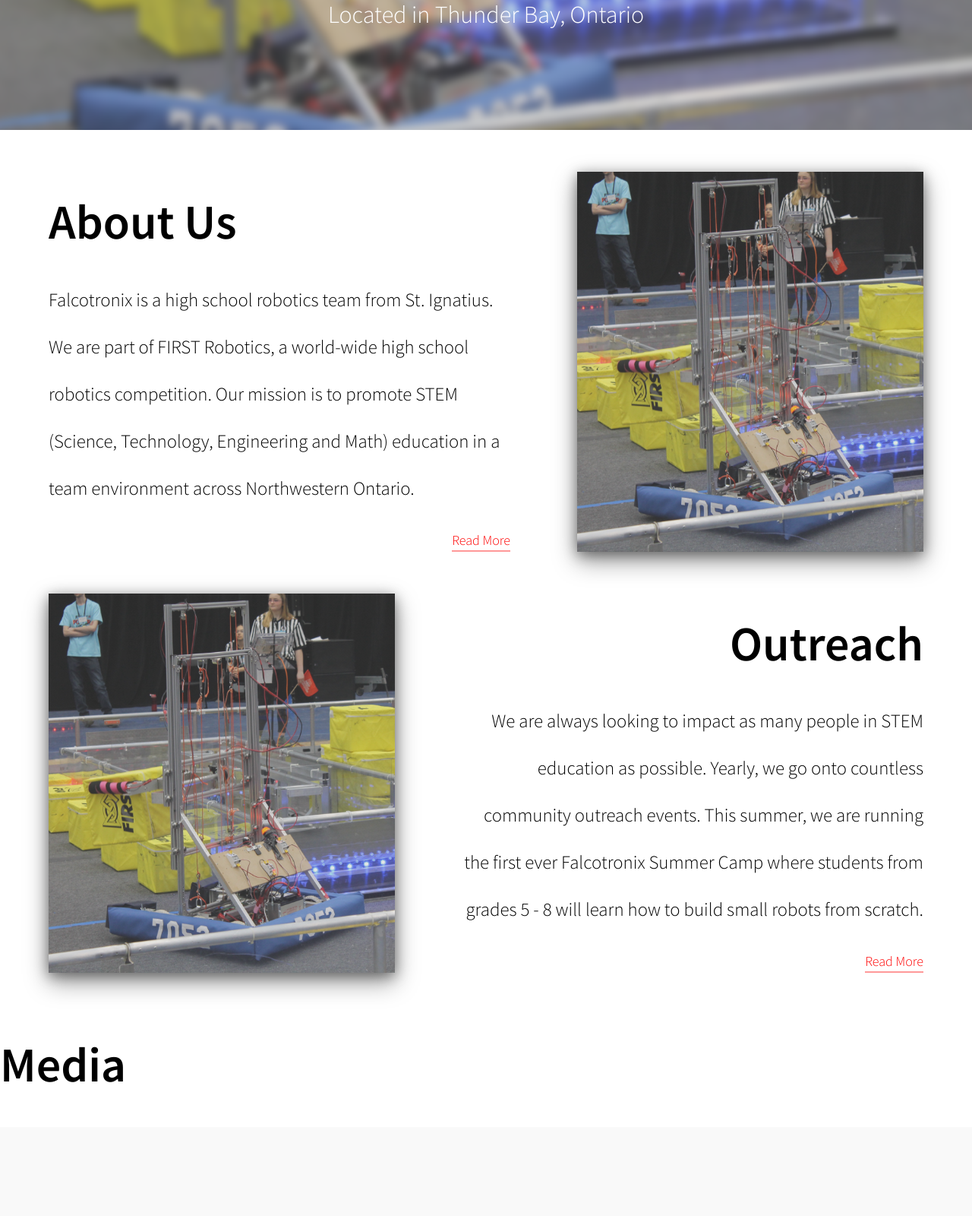
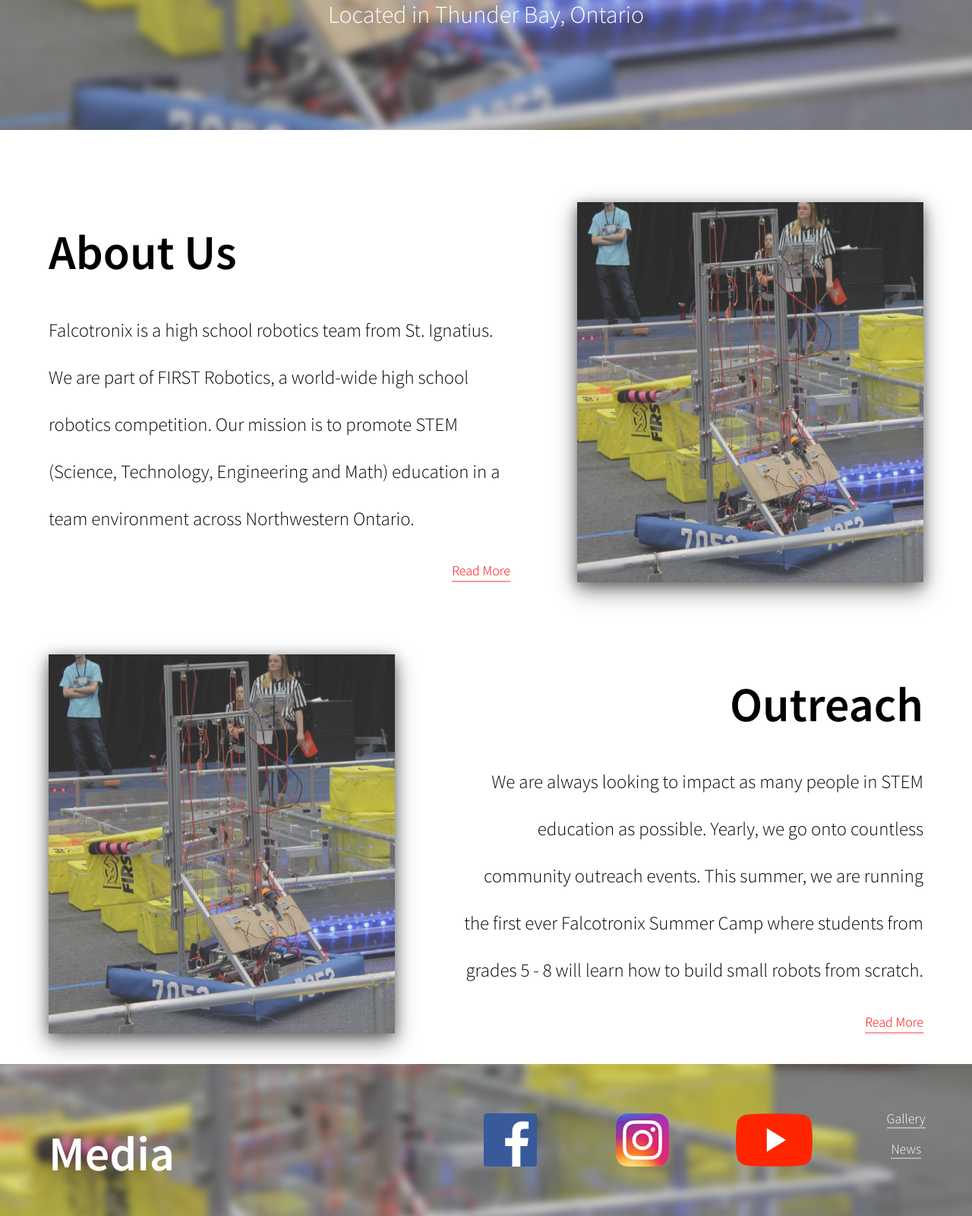
Before and after one commit to Team7052/Team-Website, a PHP site: page / in a window 1280 px wide. Shown: the part 629-2229 px from the top of the page at 76% size. Before the commit the page ends 2053 px from the top, so only its background shows below. Run offline with PHP 8.4, Linux system fonts and the light colour scheme.

Commit message:
Finished media section on home page

```diff
--- a/homeStyle.css
+++ b/homeStyle.css
@@ -13,7 +13,6 @@ body {
 
 .home-page {
   display: grid;
-
   grid-template-columns: 100vw;
   grid-auto-rows: auto;
   grid-auto-flow: row;
@@ -60,6 +59,10 @@ body {
   /* Can change blur amount when working with different images */
   filter: blur(5px);
   transform: scale(1.1);
+}
+
+.home-subsection {
+  margin-top: 5vh;
 }
 
 #home-main-title {
@@ -189,3 +192,93 @@ body {
 
   box-shadow: 0 4px 16px 0 rgba(0, 0, 0, 0.4), 0 12px 30px 0 rgba(0, 0, 0, 0.4);
 }
+
+/* Home Media section */
+#home-media-section {
+  position: relative;
+  overflow: hidden;
+  display: flex;
+}
+
+#home-media-background-image {
+  /* Set the background image with a 40% opacity gray overlay */
+  /* Change the gray value and opacity depending on background image and visibilty of text */
+  background-image: linear-gradient(rgba(152,152,152, 0.25), rgba(152,152,152, 0.25)), url("public/images/main-image.jpg");
+  /* Only 1 copy of the background is used (don't tile) */
+  background-repeat: no-repeat;
+  /* Cover whole entire div */
+  background-size: cover;
+  /* Center the image in the div */
+  background-position: center;
+  display: absolute;
+  left: 0;
+  top: 0;
+  width: 100%;
+  height: 25vh;
+  transform: scale(1.1);
+
+  filter: blur(5px);
+}
+
+
+#home-media-section>#home-media-row {
+  display: grid;
+  grid-template-rows: 1fr 1fr;
+  grid-template-columns: 3fr 1fr 1fr 1fr 1fr;
+  grid-template-areas:
+    "title facebook insta youtube gallery"
+    "title facebook insta youtube news";
+  flex-direction: row;
+  align-items: center;
+  justify-items: center;
+  position: absolute;
+  top: 0;
+  height: 25vh;
+  left: 5vw;
+  right: 0;
+}
+
+#home-media-row>h1 {
+  color: white;
+  grid-area: title;
+  justify-self: start;
+  margin-top: auto;
+}
+
+#home-media-row img {
+  height: 35%;
+}
+
+#home-media-row #facebookLogo {
+  grid-area: facebook;
+}
+#home-media-row #instagramLogo {
+  grid-area: insta;
+}
+#home-media-row #youtubeLogo {
+  grid-area: youtube;
+}
+#home-media-row>#galleryLink {
+  align-self: end;
+  margin-bottom: 15px;
+  grid-area: gallery;
+}
+#home-media-row>#newsLink {
+  grid-area: news;
+  align-self: start;
+  margin: top: 15px;
+}
+.custom-underlined-link {
+  color: white;
+  text-decoration: none;
+  font-weight: 300;
+  font-size: 18px;
+  border-bottom: 2px solid rgba(255,255,255,0.4);
+  transition: all 0.5s ease;
+  justify-self: center;
+  text-align: center;
+}
+.custom-underlined-link:hover {
+  color: black;
+  border-bottom: 2px solid rgba(0,0,0,0.4);
+}
--- a/index.html
+++ b/index.html
@@ -31,7 +31,7 @@
       </div>
 
       <!-- About page screen -->
-      <div id="home-about-section">
+      <div class="home-subsection" id="home-about-section">
         <h1>About Us</h1>
         <p>Falcotronix is a high school robotics team from St. Ignatius. We are part of FIRST Robotics, a world-wide high school robotics competition. Our mission is to promote STEM (Science, Technology, Engineering and Math) education in a team environment across Northwestern Ontario.</p>
         <a class="underlined-link" href="#">Read More</a>
@@ -39,17 +39,24 @@
       </div>
 
       <!-- Outreach page screen -->
-      <div id="home-outreach-section">
+      <div class="home-subsection" id="home-outreach-section">
         <h1>Outreach</h1>
         <p>We are always looking to impact as many people in STEM education as possible. Yearly, we go onto countless community outreach events. This summer, we are running the first ever Falcotronix Summer Camp where students from grades 5 - 8 will learn how to build small robots from scratch.</p>
         <a class="underlined-link" href="#">Read More</a>
         <div id="home-outreach-image"></div>
       </div>
 
-      <div id="home-media-section">
-        <h1>Media</h1>
+      <div class="home-subsection" id="home-media-section">
+        <div id="home-media-background-image"></div>
+        <div id="home-media-row">
+          <h1>Media</h1>
+          <img id="facebookLogo" src="public/images/socialMediaLogos/facebook.png">
+          <img id="instagramLogo" src="public/images/socialMediaLogos/instagram.png">
+          <img id="youtubeLogo" src="public/images/socialMediaLogos/youtube.png">
+          <a id="galleryLink" href="" class="custom-underlined-link">Gallery</a>
+          <a id="newsLink" href="" class="custom-underlined-link">News</a>
+        </div>
       </div>
-
     </div>
   </body>
 </html>
```
Also changed, not shown: public/images/socialMediaLogos/facebook.png (added), public/images/socialMediaLogos/instagram.png (added), public/images/socialMediaLogos/youtube.png (added), 1 other file.
